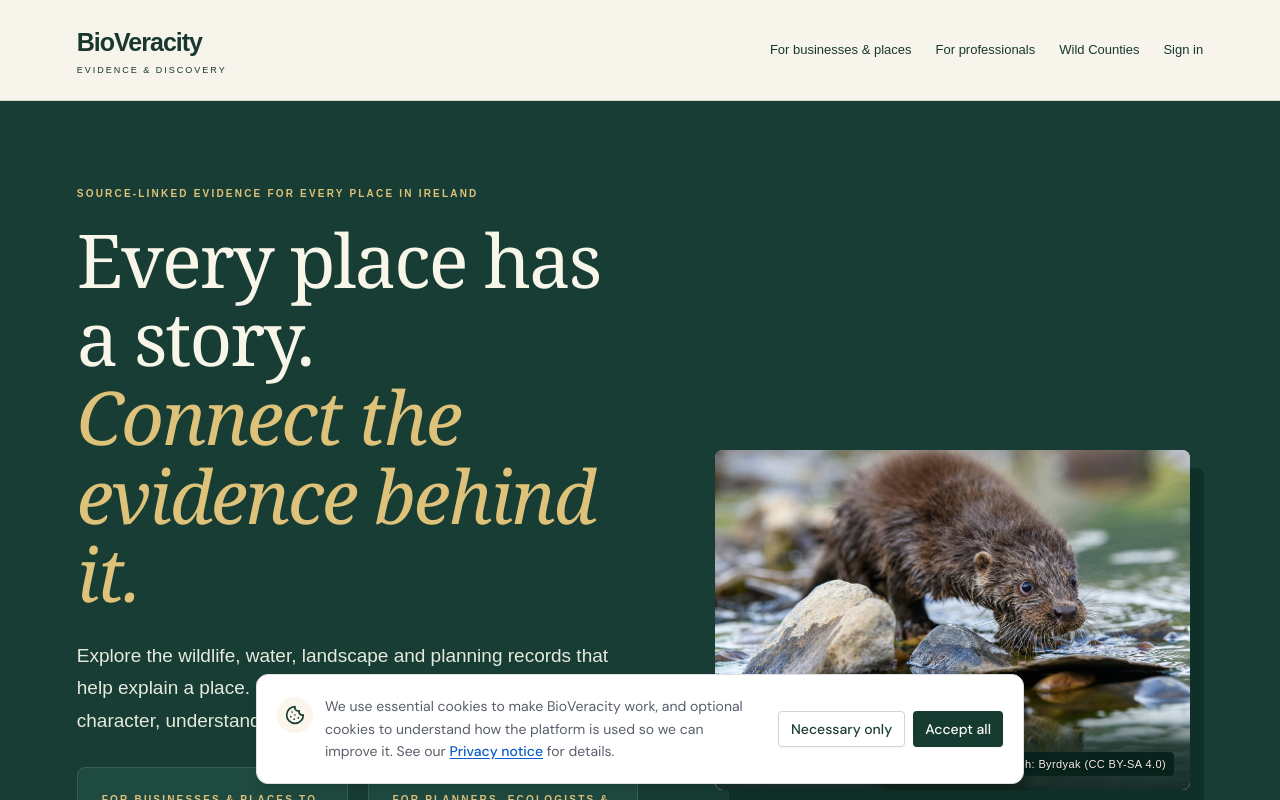
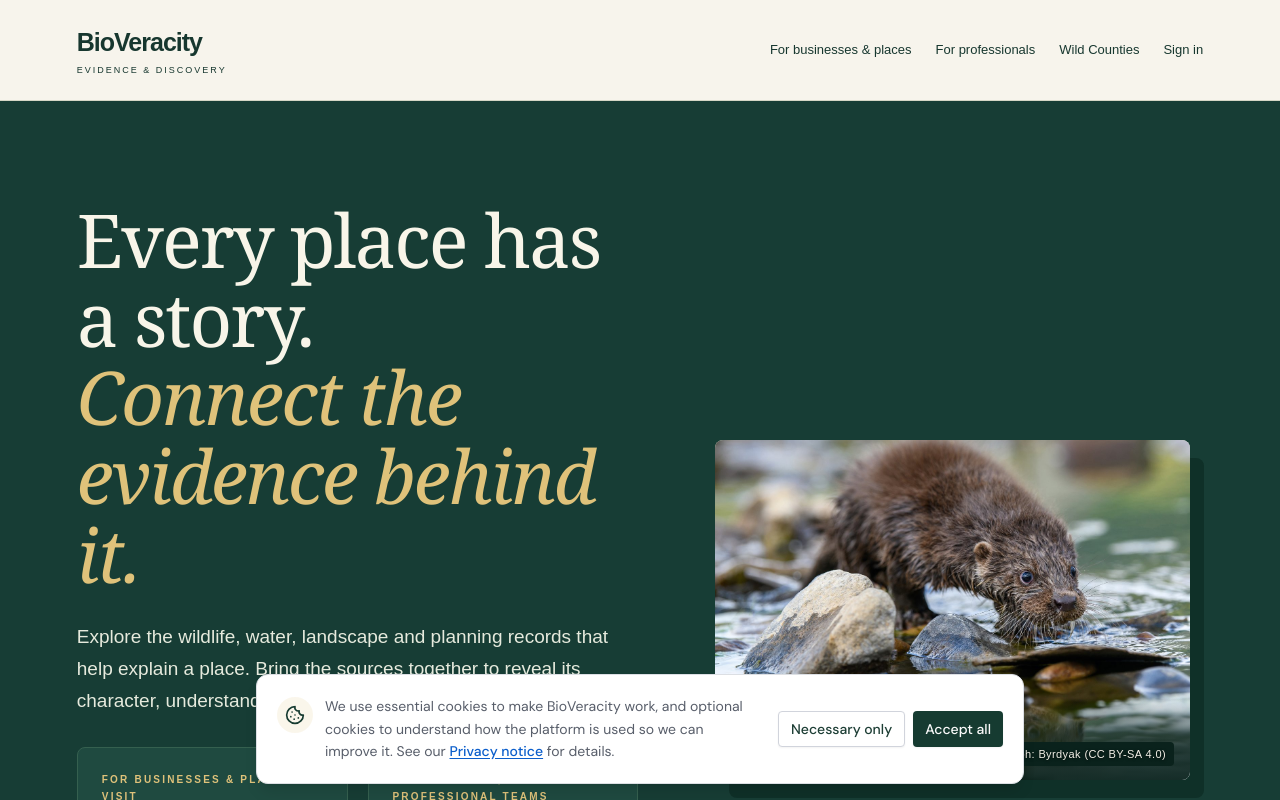
Before and after one commit to bcromer77/bioveracity, a Next.js app in the folder nextjs_space/: page / in a window 1280 px wide. Shown: the top 800 px of the page. Built offline with nearby package versions, Linux system fonts and the light colour scheme; no server answers.

Commit message:
Remove Ireland evidence eyebrow from homepage

```diff
--- a/nextjs_space/components/wild/seasonal-landing.tsx
+++ b/nextjs_space/components/wild/seasonal-landing.tsx
@@ -49,7 +49,6 @@ export function SeasonalLanding() {
     <>
       <section className="bv-hero bv-season-hero">
         <div>
-          <p className="bv-eyebrow">Source-linked evidence for every place in Ireland</p>
           <h1>
             Every place has a story.
             <br />
```
Also changed, not shown: 1 other file (tests, documents, lock files or other folders).
